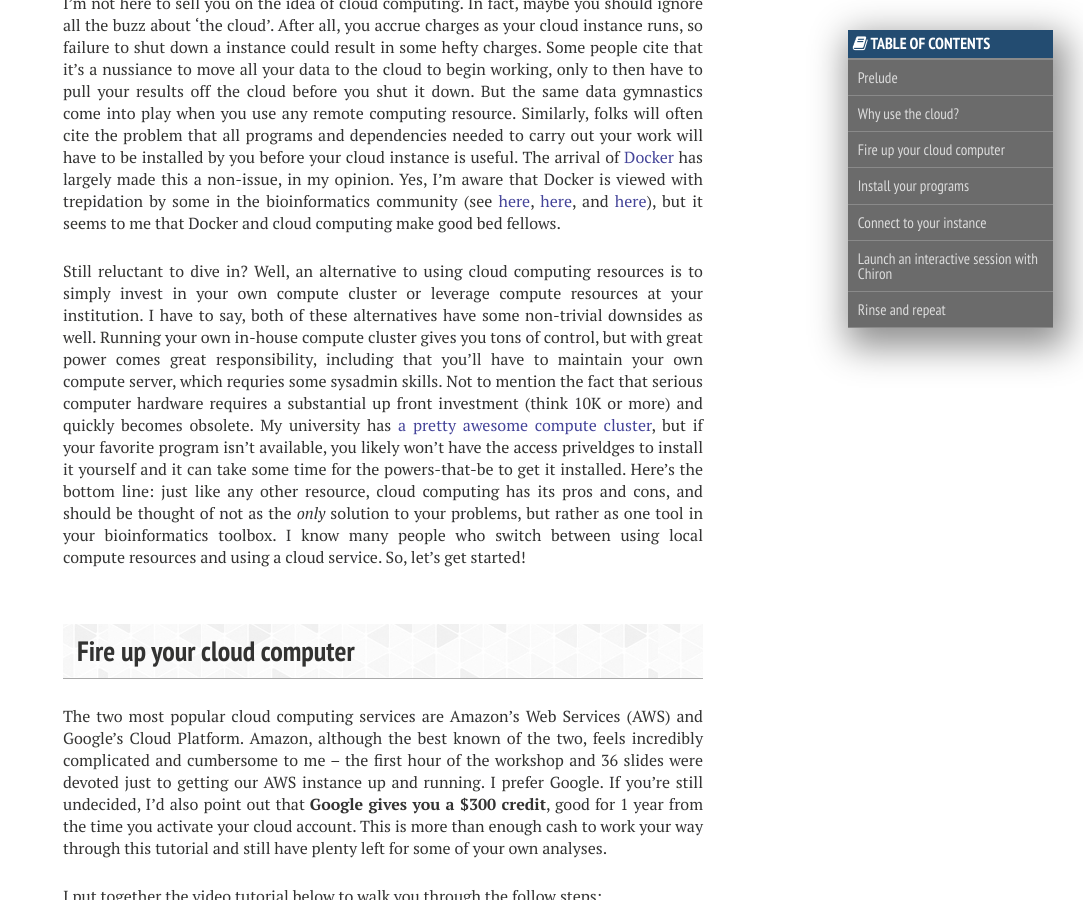
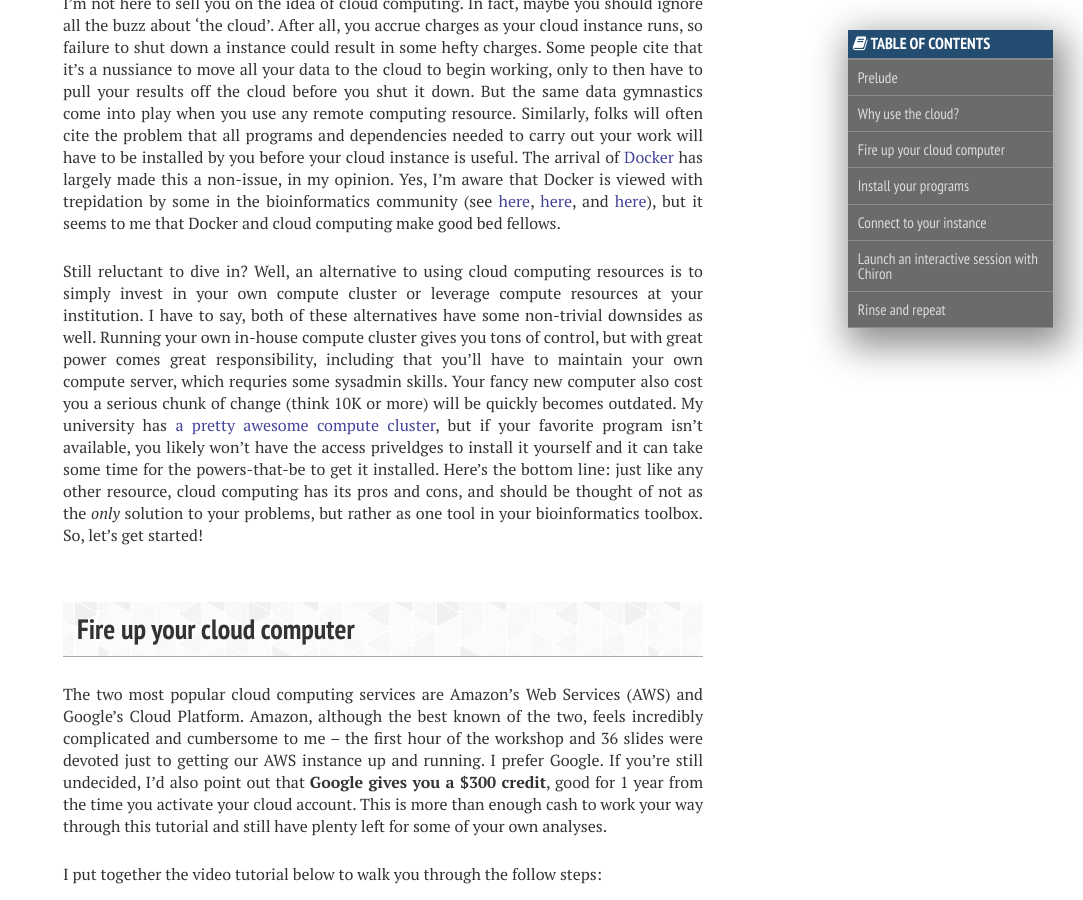
Before and after one commit to hostmicrobe/hostmicrobe.github.io, a Jekyll site: the page built from _posts/microbiome/2017-07-10-cloudComputing.md, in a window 1280 px wide and 900 px high, scrolled down 895 px. Shown: the whole window, without its empty margins (197-1280 px from the left). Built offline with Jekyll 4.4.1, drawn with Linux system fonts in a browser that asks for light colours; nearby versions of some CDN libraries; some of the changed text lies outside the part shown.

Commit message:
updating blog post

```diff
--- a/_posts/microbiome/2017-07-10-cloudComputing.md
+++ b/_posts/microbiome/2017-07-10-cloudComputing.md
@@ -22,7 +22,7 @@ I also want to acknowledge [Joshua Orvis](https://github.com/jorvis), a bioinfor
 ## Why use the cloud?
 I'm not here to sell you on the idea of cloud computing.  In fact, maybe you should ignore all the buzz about 'the cloud'.  After all, you accrue charges as your cloud instance runs, so failure to shut down a instance could result in some hefty charges.  Some people cite that it's a nussiance to move all your data to the cloud to begin working, only to then have to pull your results off the cloud before you shut it down.  But the same data gymnastics come into play when you use any remote computing resource.  Similarly, folks will often cite the problem that all programs and dependencies needed to carry out your work will have to be installed by you before your cloud instance is useful.  The arrival of [Docker](https://www.docker.com/) has largely made this a non-issue, in my opinion.  Yes, I'm aware that Docker is viewed with trepidation by some in the bioinformatics community (see [here](http://homolog.us/blogs/blog/2015/09/22/is-docker-for-suckers/), [here](http://lh3.github.io/2015/04/25/a-few-hours-with-docker/), and [here](https://www.ncbi.nlm.nih.gov/pmc/articles/PMC4586803/)), but it seems to me that Docker and cloud computing make good bed fellows.
 
-Still reluctant to dive in?  Well, an alternative to using cloud computing resources is to simply invest in your own compute cluster or leverage compute resources at your institution.  I have to say, both of these alternatives have some non-trivial downsides as well.  Running your own in-house compute cluster gives you tons of control, but with great power comes great responsibility, including that you'll have to maintain your own compute server, which requries some sysadmin skills.  Not to mention the fact that serious computer hardware requires a substantial up front investment (think 10K or more) and quickly becomes obsolete.  My university has [a pretty awesome compute cluster](https://hpcwiki.genomics.upenn.edu/index.php/HPC:Main_Page), but if your favorite program isn't available, you likely won't have the access priveldges to install it yourself and it can take some time for the powers-that-be to get it installed.  Here's the bottom line: just like any other resource, cloud computing has its pros and cons, and should be thought of not as the *only* solution to your problems, but rather as one tool in your bioinformatics toolbox.  I know many people who switch between using local compute resources and using a cloud service.  So, let's get started!
+Still reluctant to dive in?  Well, an alternative to using cloud computing resources is to simply invest in your own compute cluster or leverage compute resources at your institution.  I have to say, both of these alternatives have some non-trivial downsides as well.  Running your own in-house compute cluster gives you tons of control, but with great power comes great responsibility, including that you'll have to maintain your own compute server, which requries some sysadmin skills.  Your fancy new computer also cost you a serious chunk of change (think 10K or more) will be quickly becomes outdated.  My university has [a pretty awesome compute cluster](https://hpcwiki.genomics.upenn.edu/index.php/HPC:Main_Page), but if your favorite program isn't available, you likely won't have the access priveldges to install it yourself and it can take some time for the powers-that-be to get it installed.  Here's the bottom line: just like any other resource, cloud computing has its pros and cons, and should be thought of not as the *only* solution to your problems, but rather as one tool in your bioinformatics toolbox.  So, let's get started!
 
 ## Fire up your cloud computer
 
```
Also changed, not shown: other parts of _posts/microbiome/2017-07-10-cloudComputing.md (+2 -1 lines).
